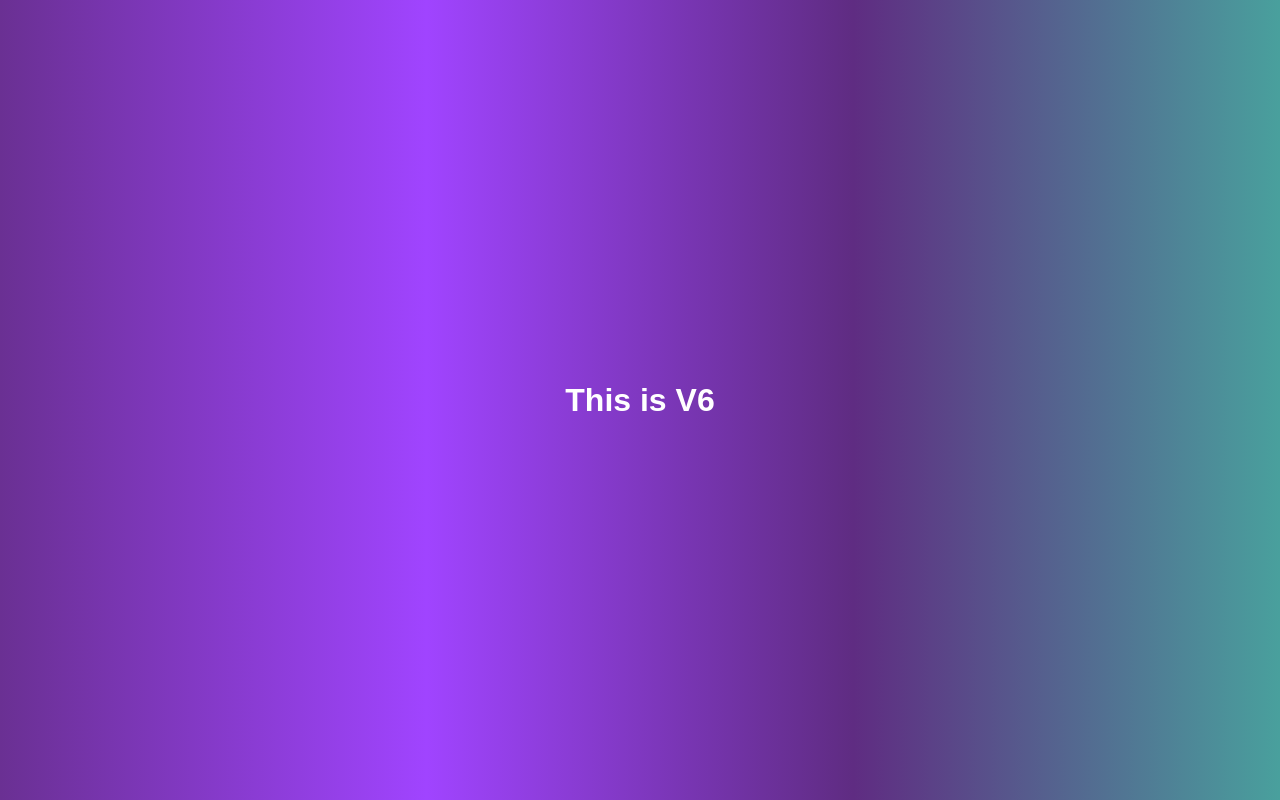
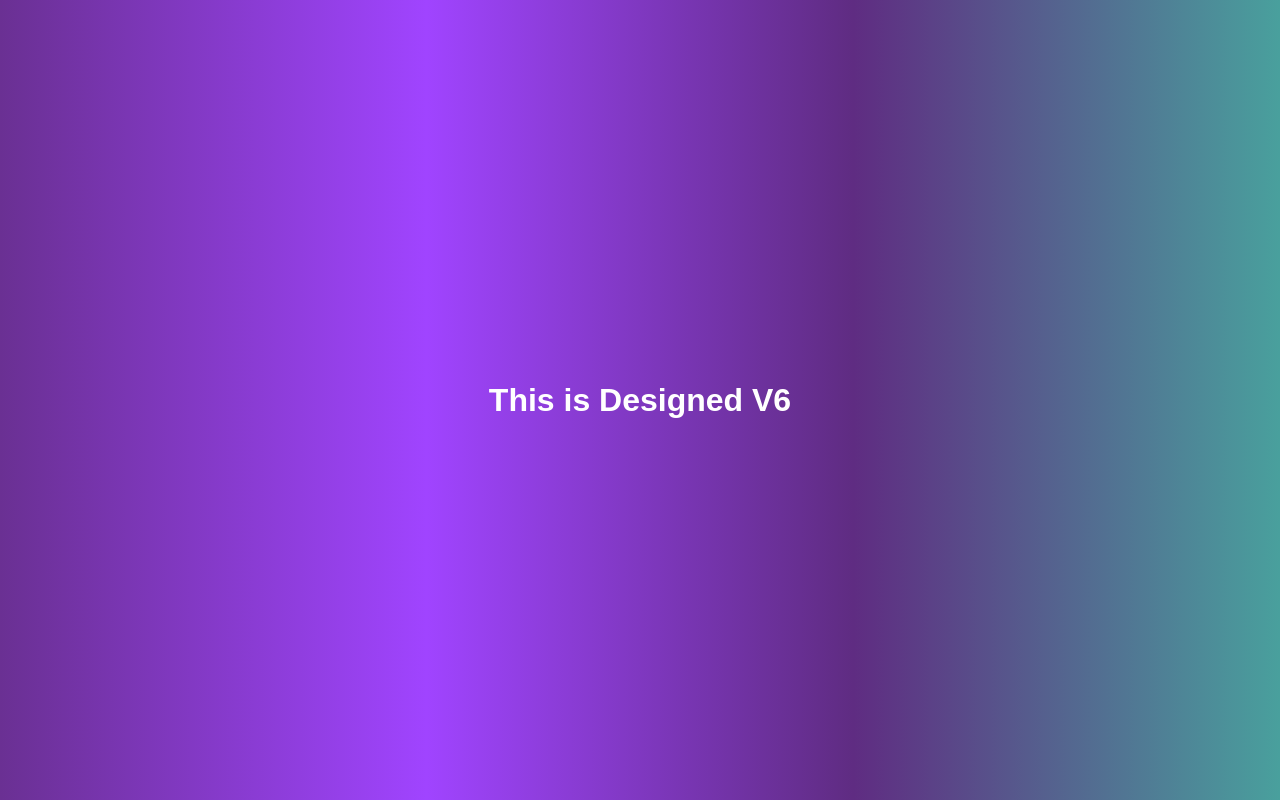
Before and after one commit to AZAL-KHAN/2git-repo, a plain HTML site: page index.html in a window 1280 px wide. Drawn offline with Linux system fonts and the light colour scheme.

Commit message:
Changed h1

```diff
--- a/index.html
+++ b/index.html
@@ -7,6 +7,6 @@
     <title>Document</title>
 </head>
 <body>
-    <h1>This is V6</h1>
+    <h1>This is Designed V6</h1>
 </body>
 </html>
```
